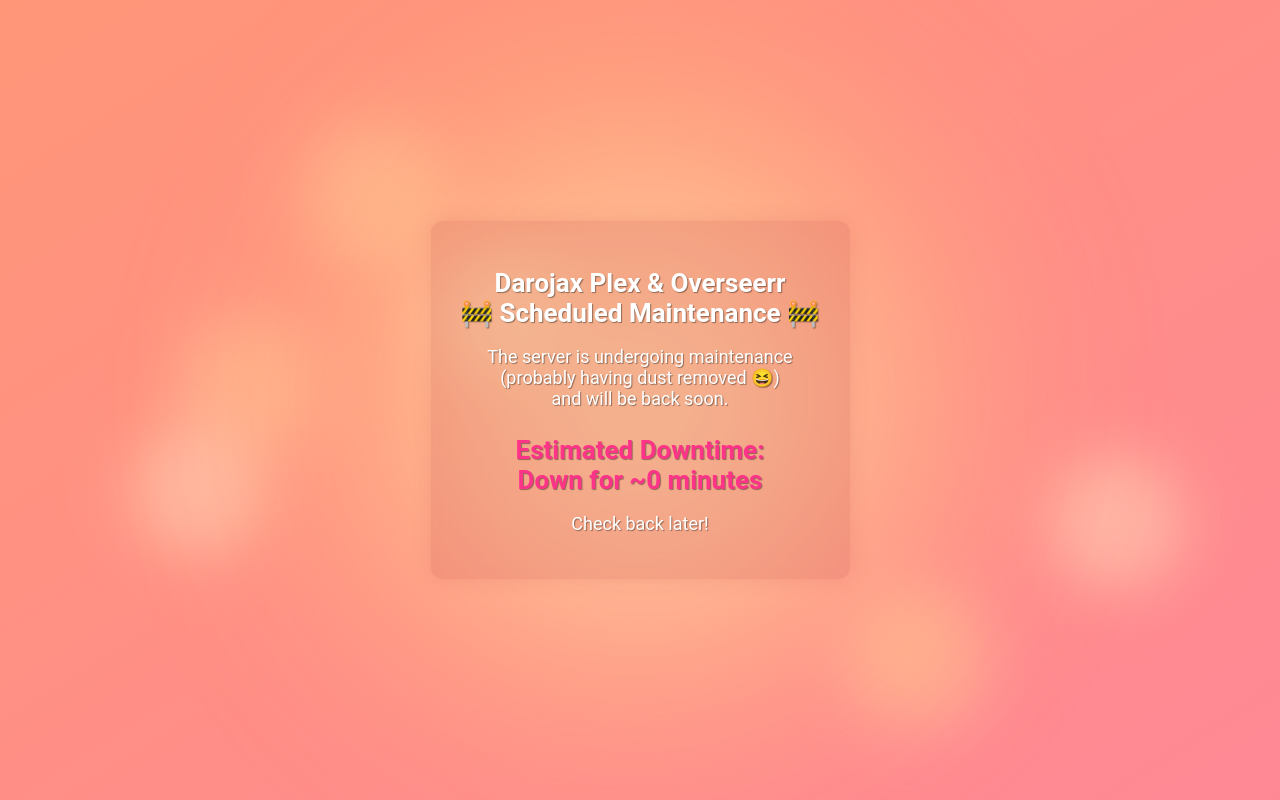
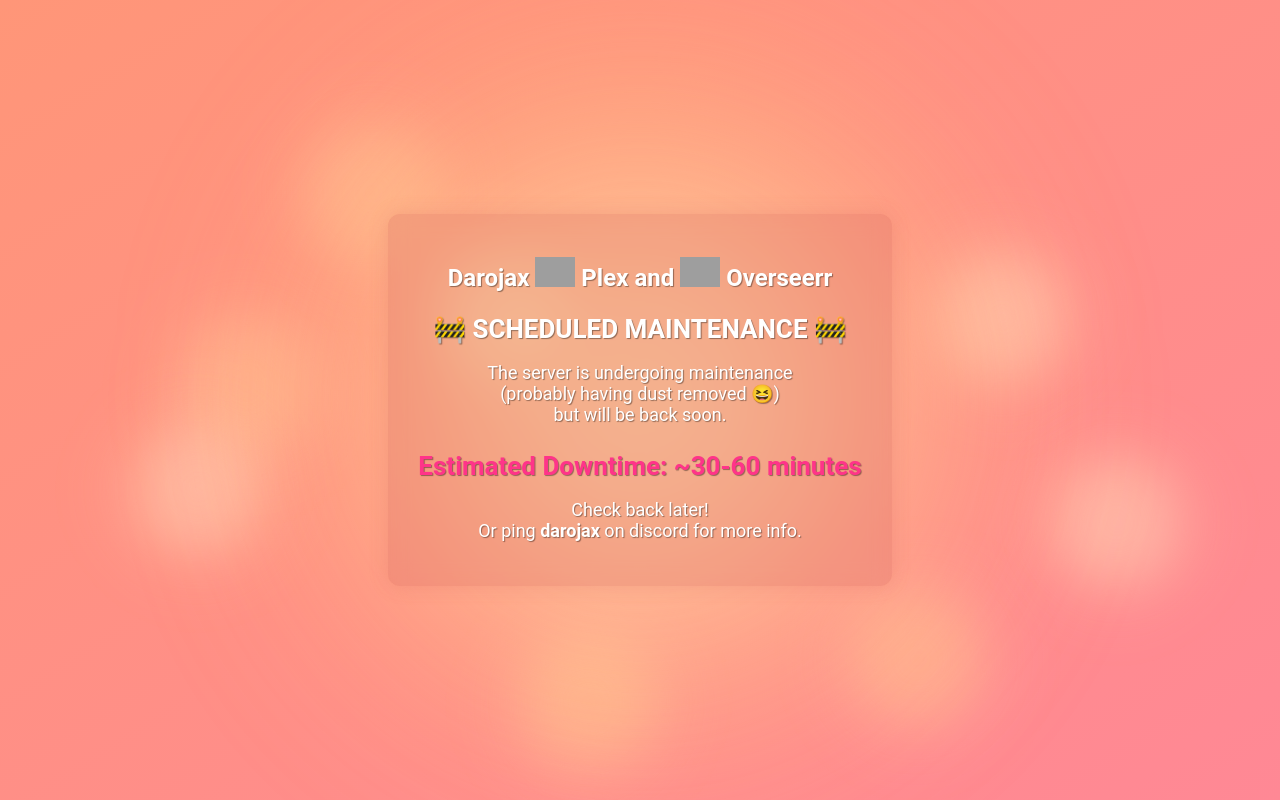
Before and after one commit to Darojax/darojax.github.io, a plain HTML site: page index.html in a window 1280 px wide. Drawn offline with Linux system fonts and the light colour scheme; no server answers; grey boxes are pictures that could not be loaded.

Commit message:
update index.html

```diff
--- a/index.html
+++ b/index.html
@@ -110,12 +110,19 @@
             font-size: 26px;
             font-weight: bold;
             color: #ff3489;
+
         }
 
         .footer {
             margin-top: 15px;
             font-size: 14px;
             opacity: 0.8;
+        }
+
+        .logo {
+            vertical-align: middle;  /* Aligns it with text */
+            position: relative;
+            top: -7px;  /* Moves the images 10 pixels down */
         }
     </style>
 </head>
@@ -132,62 +139,23 @@
         <span class="ball"></span>
         <span class="ball"></span>
         <span class="ball"></span>
+        <span class="ball"></span>
+        <span class="ball"></span>
     </div>
 
     <!-- Maintenance Message -->
     <div class="container">
-        <h1>Darojax Plex & Overseerr<br>🚧 Scheduled Maintenance 🚧</h1>
-        <p>The server is undergoing maintenance<br>(probably having dust removed 😆&#8203;)<br>and will be back soon.</p>
-        <p class="status">Estimated Downtime:<br><span id="downtime">Checking...</span></p>
-        <p>Check back later!</p>
+        <h2>Darojax
+            <img src="https://img.icons8.com/fluent/600/plex.png" alt="Plex" width="40" class="logo">
+            Plex and
+            <img src="https://user-images.githubusercontent.com/1066576/125193232-b41d8900-e28e-11eb-801b-3b643f672536.png" alt="Overseerr" width="40" class="logo">
+            Overseerr
+        </h2>
+        <h1>🚧 SCHEDULED MAINTENANCE 🚧</h1>
+        <p>The server is undergoing maintenance<br>(probably having dust removed 😆&#8203;)<br>but will be back soon.</p>
+        <p class="status">Estimated Downtime: ~30-60 minutes</p>
+        <p>Check back later!<br>Or ping <b>darojax</b> on discord for more info.</p>
     </div>
-
-    <script>
-        // Replace this with your actual server URL
-        const SERVER_URL = "https://plex.darojax.net";
-
-        let downSince = null; // Stores when the server first went down
-
-        async function checkServerStatus() {
-            try {
-                const response = await fetch(SERVER_URL, { mode: "no-cors" });
-
-                // If request doesn't throw an error, the server is up
-                if (response.ok || response.status === 200) {
-                    document.getElementById("downtime").textContent = "Server is up.";
-                    downSince = null; // Reset downtime
-                    return;
-                }
-            } catch (error) {
-                // Server is down
-                if (!downSince) {
-                    downSince = new Date(); // Set downtime start
-                }
-
-                // Calculate downtime duration
-                const now = new Date();
-                const diffMs = now - downSince;
-                const diffMinutes = Math.floor(diffMs / 60000);
-                const diffHours = Math.floor(diffMinutes / 60);
-                const diffDays = Math.floor(diffHours / 24);
-
-                let downtimeMessage = "Down for a few moments";
-                if (diffDays > 0) {
-                    downtimeMessage = `Down for ~${diffDays} days`;
-                } else if (diffHours > 0) {
-                    downtimeMessage = `Down for ~${diffHours} hours`;
-                } else {
-                    downtimeMessage = `Down for ~${diffMinutes} minutes`;
-                }
-
-                document.getElementById("downtime").textContent = downtimeMessage;
-            }
-        }
-
-        // Check every 5 minutes
-        setInterval(checkServerStatus, 300000);
-        checkServerStatus(); // Run immediately on page load
-    </script>
 
 </body>
 </html>
```
